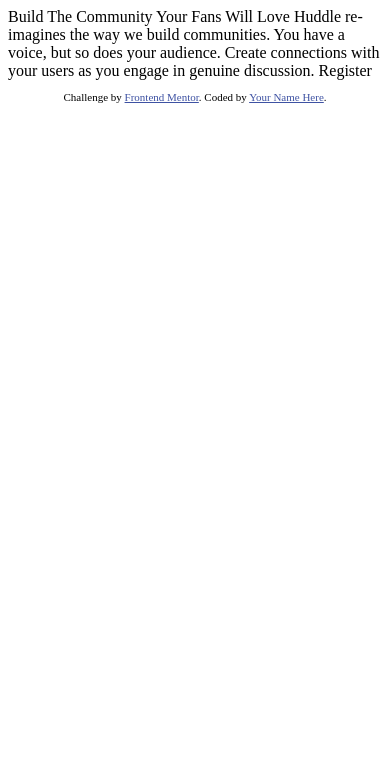
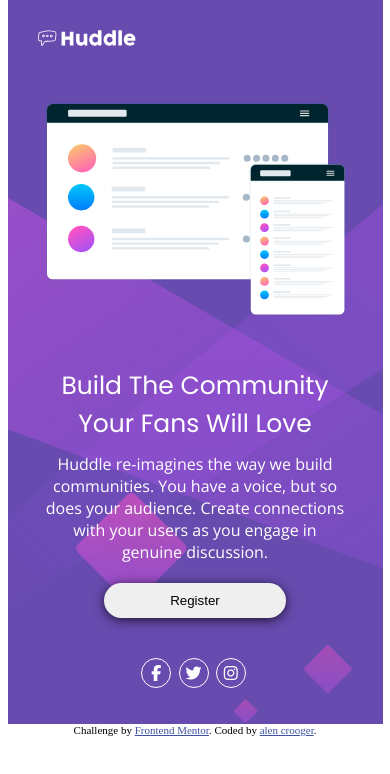
Before and after one commit to hira245/huddle-landing-page, a plain HTML site: page index.html in a window 390 px wide. Drawn offline with nearby package versions, Linux system fonts and the light colour scheme.

Commit message:
mobile layout

```diff
--- a/index.html
+++ b/index.html
@@ -4,29 +4,42 @@
   <meta charset="UTF-8">
   <meta name="viewport" content="width=device-width, initial-scale=1.0"> <!-- displays site properly based on user's device -->
 
+
   <link rel="icon" type="image/png" sizes="32x32" href="./images/favicon-32x32.png">
-
+  <script src="https://kit.fontawesome.com/de03f7301e.js" crossorigin="anonymous"></script>
+  <link href="https://fonts.googleapis.com/css2?family=Open+Sans&family=Poppins:wght@400;700&display=swap" rel="stylesheet">
+  <link rel="stylesheet" href="./css/style.css">
   <title>Frontend Mentor | Huddle landing page with single introductory section</title>
 
-  <!-- Feel free to remove these styles or customise in your own stylesheet 👍 -->
-  <style>
-    .attribution { font-size: 11px; text-align: center; }
-    .attribution a { color: hsl(228, 45%, 44%); }
-  </style>
 </head>
 <body>
+  <div class="wrapper">
+    <div class="logo">
+      <img src="./images/logo.svg" alt="logo">
+    </div>
+    <div class="content">
+      <img src="./images/illustration-mockups.svg" alt="mockups">
+      <h1>Build The Community Your Fans Will Love</h1>
+      <p>      Huddle re-imagines the way we build communities. You have a voice, but so does your audience.
+        Create connections with your users as you engage in genuine discussion. </p>
+      <button>Register</button>
+    <div class="social">
+      <ul>
+        <li><i class="fab fa-facebook-f"></i></li>
+        <li><i class="fab fa-twitter"></i></li>
+        <li><i class="fab fa-instagram"></i></li>
+      </ul>
+    </div>
 
-  Build The Community Your Fans Will Love
 
-  Huddle re-imagines the way we build communities. You have a voice, but so does your audience.
-  Create connections with your users as you engage in genuine discussion.
 
-  Register
+    </div>
+  </div>
 
   <footer>
     <p class="attribution">
       Challenge by <a href="https://www.frontendmentor.io?ref=challenge" target="_blank">Frontend Mentor</a>.
-      Coded by <a href="#">Your Name Here</a>.
+      Coded by <a href="#">alen crooger</a>.
     </p>
   </footer>
 </body>
--- /dev/null
+++ b/sass/style.scss
@@ -0,0 +1,79 @@
+*,*:after,*:before{
+    padding: 0;
+    margin: 0;
+    box-sizing: border-box;
+}
+
+.attribution {
+    font-size: 11px; text-align: center;
+}
+.attribution a {
+    color: hsl(228, 45%, 44%);
+}
+
+.wrapper{
+    background: hsl(257, 40%, 49%) url(../images/bg-mobile.svg) 0/ cover;
+    max-width: 375px;
+    margin: 0 auto;
+}
+
+.logo{
+    padding: 25px 0 0 25px;
+    margin-bottom: 10px;
+    img{
+        width: 105px;
+    }
+}
+.content{
+    display: flex;
+    flex-flow: column nowrap;
+    align-items: center;
+    padding: 36px;
+    font-family: Poppins ,serif;
+    color: #fff;
+    text-align: center;
+
+    img{
+        width: 100%;
+        height: auto;
+        margin-bottom: 50px;
+    }
+
+    h1{
+        font-size: 25px;
+        font-weight: 400;
+        margin-bottom: 10px;
+    }
+
+    p{
+        font-family: "Open Sans" ,serif;
+        font-size: 16px;
+        font-weight: 400;
+        margin-bottom: 20px;
+    }
+
+    button{
+        padding: 10px;
+        border-radius: 20px;
+        width: 60%;
+        border: none;
+        box-shadow: 0 2px 13px -2px black;
+        margin-bottom: 40px;
+    }
+}
+
+.social{
+    ul{
+        list-style-type: none;
+
+        li{
+            display: inline-block;
+            border: 1px solid #fff;
+            border-radius: 50%;
+            width: 30px;
+            height: 30px;
+            padding: 2px;
+            margin-right: 3px;
+        }
+    }
+}
```
Also changed, not shown: css/style.css (added).
